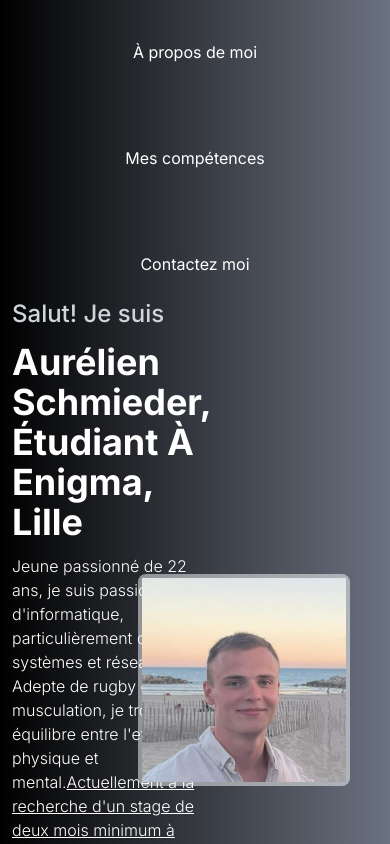
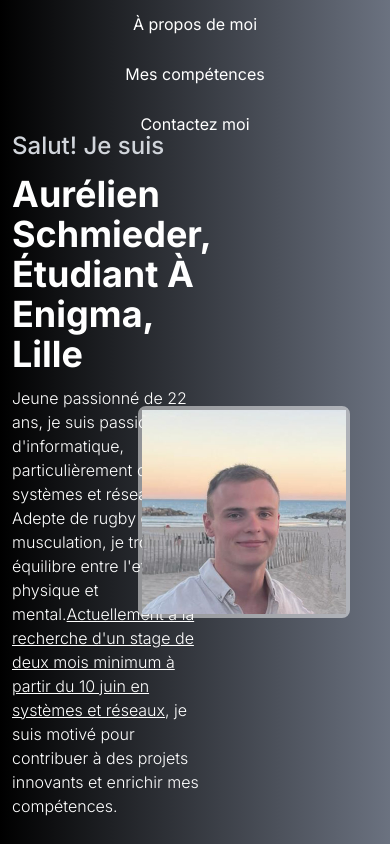
Before and after one commit to Aurelienschmi/Aurelien-portefolio, a Next.js app: page / in a window 390 px wide. Shown: the top 844 px of the page. Built offline with nearby package versions, Linux system fonts and the light colour scheme.

Commit message:
responsive header

```diff
--- a/app/header.tsx
+++ b/app/header.tsx
@@ -2,22 +2,22 @@ import React from "react";
 
 export default function Header() {
   return (
-    <header className="flex-row justify-ceter justify-center flex-wrap flex items-center ">
+    <header className="sm:flex-row sm:justify-ceter sm:justify-center sm:flex-wrap sm:flex items-center flex flex-col">
       <a
         href="/"
-        className="p-2 m-8 border-b-2 border-transparent hover:border-white sm: m-2 p-1 "
+        className="sm:p-2 sm:m-8 border-b-2 border-transparent hover:border-white m-2 p-1 "
       >
         À propos de moi
       </a>
       <a
         href="/mySkills"
-        className="p-2 m-8 border-b-2 border-transparent hover:border-white sm: m-2 p-1"
+        className="sm:p-2 sm:m-8 border-b-2 border-transparent hover:border-white m-2 p-1 "
       >
         Mes compétences
       </a>
       <a
         href="/contactMe"
-        className="p-2 m-8 border-b-2 border-transparent hover:border-white sm: p-1 m-2"
+        className="sm:p-2 sm:m-8 border-b-2 border-transparent hover:border-white m-2 p-1 "
       >
         Contactez moi
       </a>
```
